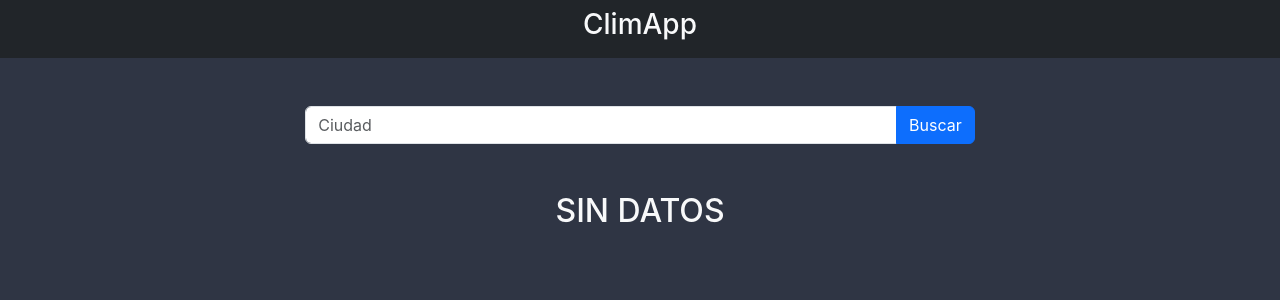
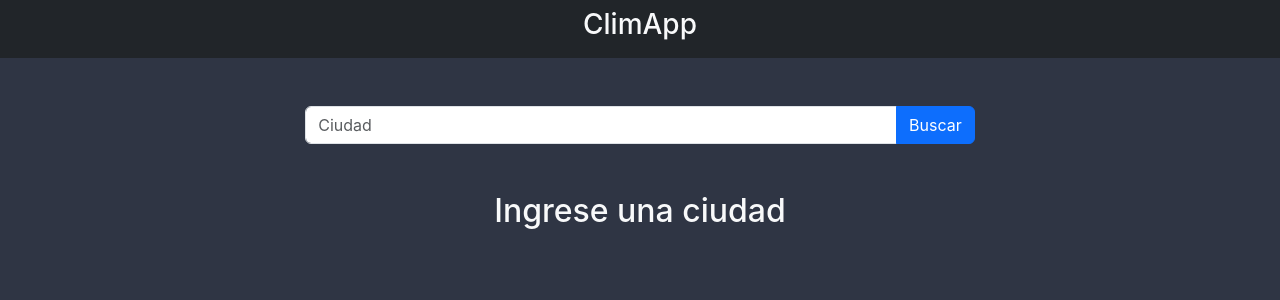
Before and after one commit to EcheCostabel/climapp, a React (Create React App) app: page / in a window 1280 px wide. Shown: the top 300 px of the page. Built offline with nearby package versions, Linux system fonts and the light colour scheme.

Commit message:
change noames

```diff
--- a/src/components/Card.js
+++ b/src/components/Card.js
@@ -87,7 +87,7 @@ export const Card = ({loadingData, showData, weather, forecast}) => {
                     </div>
                 </div>
             ) : (
-                <h2 className='text-light'>SIN DATOS</h2>
+                <h2 className='text-light'>Ingrese una ciudad</h2>
             )
         }
 
```
